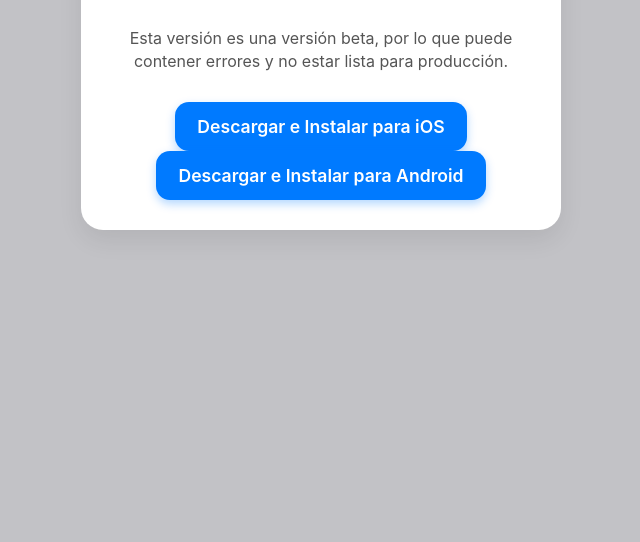
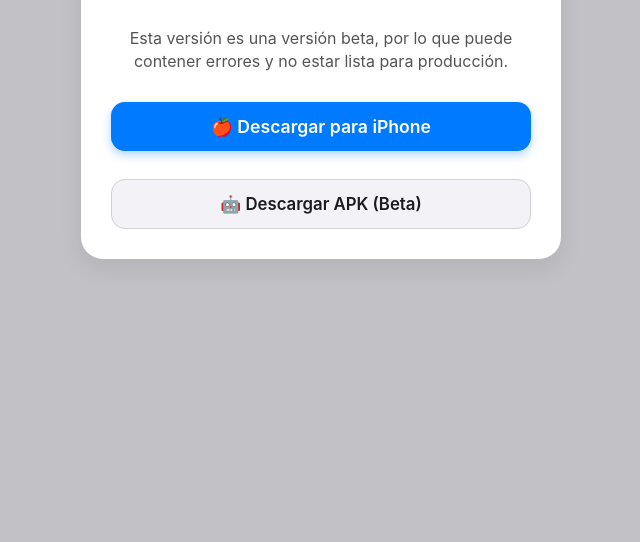
Before and after one commit to derwin-vqz/derwin.dev, a plain HTML site: page originago.html in a window 1280 px wide. Shown: the part 258-800 px from the top of the page, without its empty margins (319-959 px from the left). Drawn offline with Linux system fonts and the light colour scheme; no server answers.

Commit message:
06JUL2026v2

```diff
--- a/originago.html
+++ b/originago.html
@@ -119,6 +119,34 @@
             top: calc(1 * var(--offset));
             animation: square5 var(--duration) var(--delay) var(--timing-function) infinite,
                 squarefadein var(--in-duration) calc(4 * var(--in-delay)) var(--in-timing-function) both;
+        }
+
+        .secondary-btn {
+            display: inline-block;
+            margin-top: 14px;
+            background: #f2f2f7;
+            color: #1c1c1e;
+            padding: 14px 22px;
+            font-size: 1.05rem;
+            border-radius: 14px;
+            text-decoration: none;
+            font-weight: 600;
+            border: 1px solid #d1d1d6;
+            transition: all .15s ease;
+        }
+
+        .secondary-btn:hover {
+            background: #e5e5ea;
+        }
+
+        .secondary-btn:active {
+            transform: scale(.97);
+        }
+
+        .button-group{
+            display:flex;
+            flex-direction:column;
+            gap:14px;
         }
 
         @keyframes square1 {
@@ -298,20 +326,27 @@
 <body>
 
     <div class="container">
-        <h1>Instalar Origina GO Pre-release</h1>
+        <h1>Instalar Origina GO\nPre-release</h1>
         <p id="labelDownload">Presiona el botón para descargar e instalar la aplicación en tu dispositivo.</p>
         <p id="labelDownload">Esta versión es una versión beta, por lo que puede contener errores y no estar lista para
             producción.</p>
 
-        <a class="install-btn" id="installButton"
-            href="itms-services://?action=download-manifest&url=https://derwin-vqz.github.io/derwin.dev/Origina-ota/docs/manifest_originago.plist">
-            Descargar e Instalar para iOS
-        </a>
 
-        <a class="install-btn" id="installButton"
-            href="itms-services://?action=download-manifest&url=https://derwin-vqz.github.io/derwin.dev/Origina-ota/docs/apk-release.apk">
-            Descargar e Instalar para Android
-        </a>
+        <div class="button-group">
+
+            <a class="install-btn"
+                id="installButton"
+                href="itms-services://?action=download-manifest&url=https://derwin-vqz.github.io/derwin.dev/Origina-ota/docs/manifest_originago.plist">
+                🍎 Descargar para iPhone
+            </a>
+
+            <a class="secondary-btn"
+                id="androidButton"
+                href="#">
+                🤖 Descargar APK (Beta)
+            </a>
+
+        </div>
 
         <div class="loadingspinner" id="spinner">
             <div id="square1"></div>
@@ -338,6 +373,7 @@
         const loadingText = document.getElementById("loading-text");
         const finalMessage = document.getElementById("final-message");
 
+        /*
         button.addEventListener("click", () => {
             // Oculta el botón
             button.style.display = "none";
@@ -353,6 +389,24 @@
                 loadingText.style.display = "none";
                 finalMessage.style.display = "block";
             }, 10000);
+        });*/
+
+        const installButtons = document.querySelectorAll("#installButton, #androidButton");
+
+        installButtons.forEach(btn => {
+            btn.addEventListener("click", () => {
+
+                document.querySelector(".button-group").style.display = "none";
+
+                spinner.style.display = "block";
+                loadingText.style.display = "block";
+
+                setTimeout(() => {
+                    spinner.style.display = "none";
+                    loadingText.style.display = "none";
+                    finalMessage.style.display = "block";
+                }, 10000);
+            });
         });
 
         async function fetchLastUpdate() {
```
